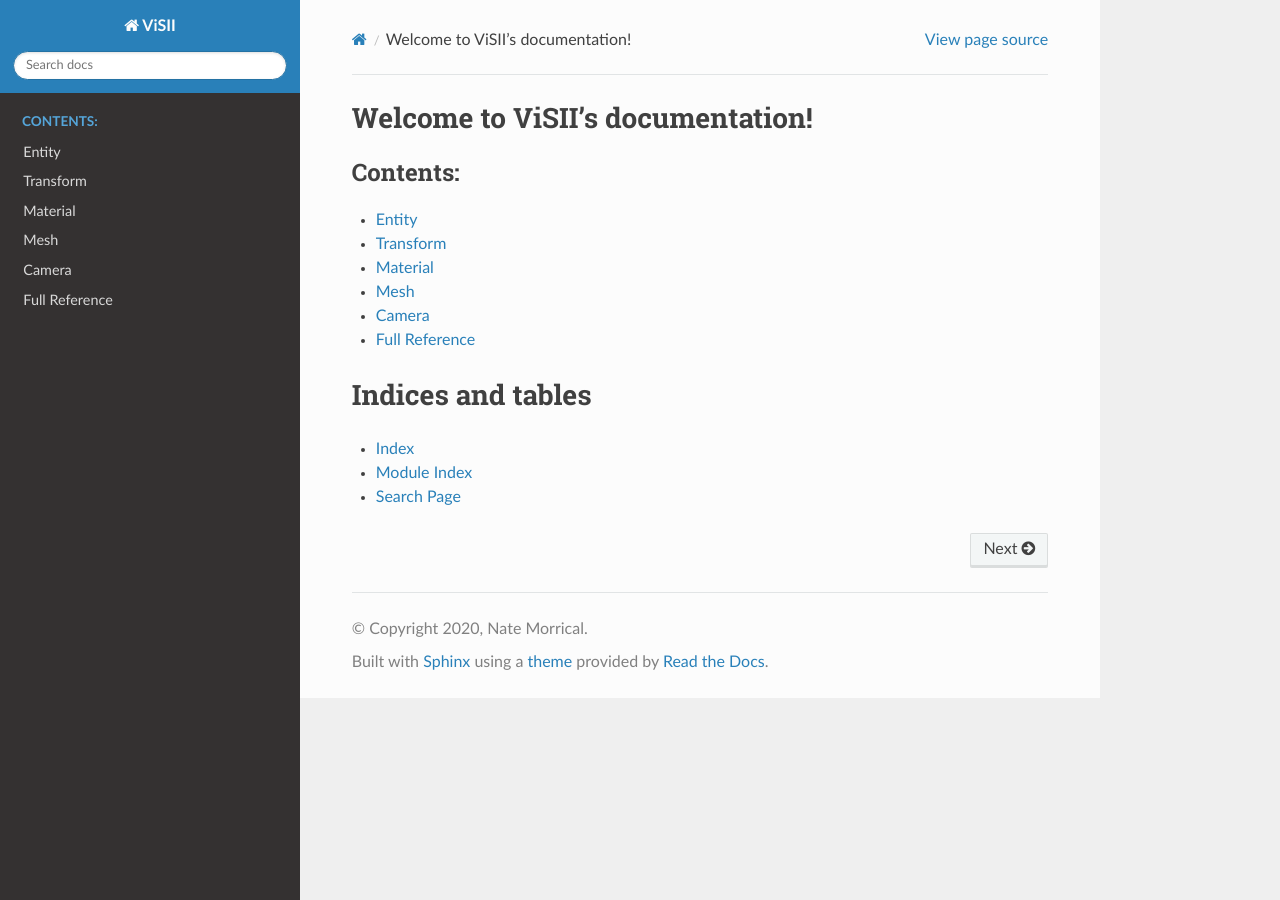
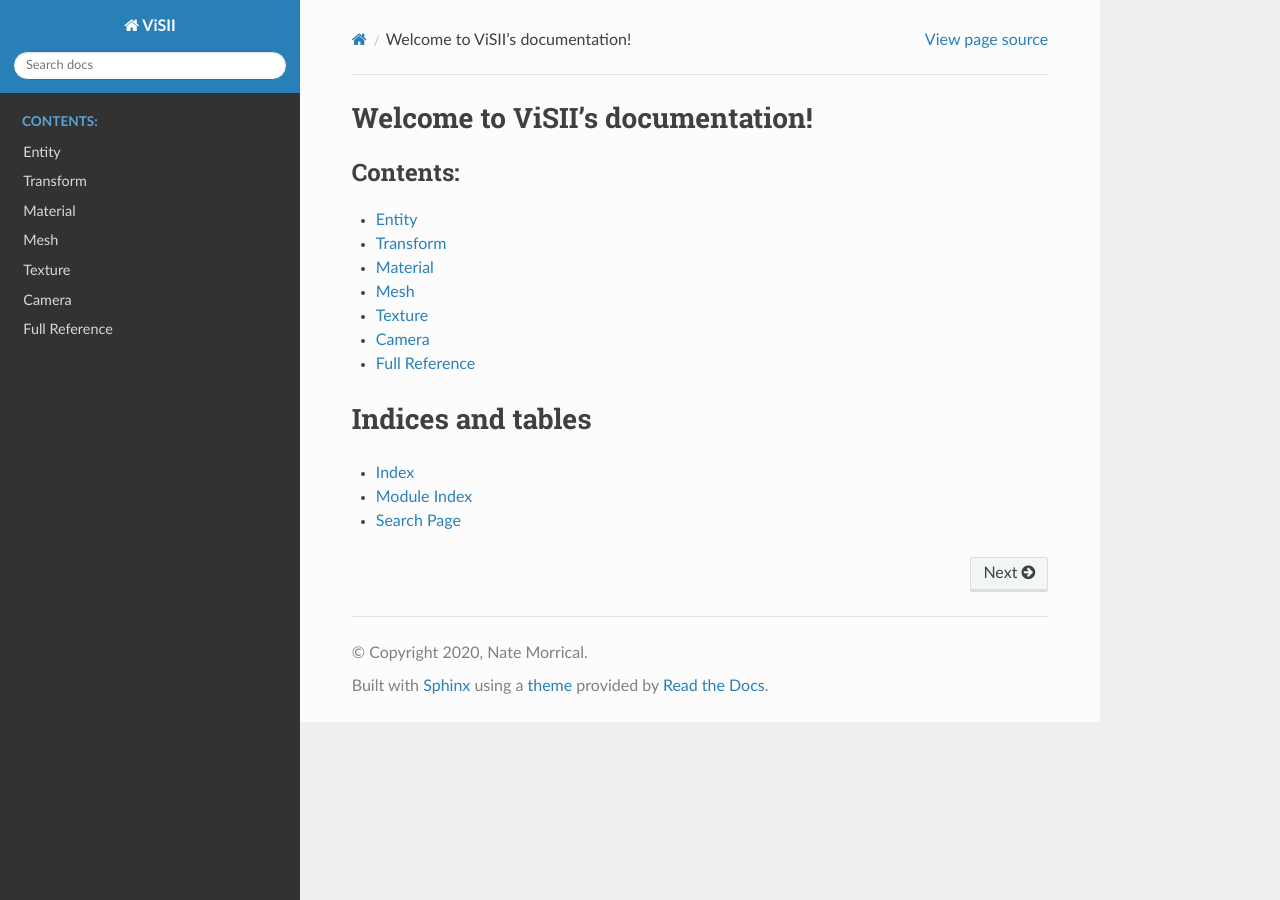
Before and after one commit to owl-project/NVISII, a Sphinx documentation site: the page built from docs/source/index.rst, in a window 1280 px wide. Built offline with Sphinx 7.4.7 and the Read the Docs theme 2.0.0, drawn with Linux system fonts in a browser that asks for light colours.

Commit message:
Adding texture docs

```diff
--- a/docs/source/index.rst
+++ b/docs/source/index.rst
@@ -9,6 +9,7 @@ Welcome to ViSII's documentation!
    transform
    material
    mesh
+   texture
    camera
    all
 
--- /dev/null
+++ b/docs/source/texture.rst
@@ -0,0 +1,4 @@
+Texture
+=================================
+.. autoclass:: visii.texture
+    :members:
```
